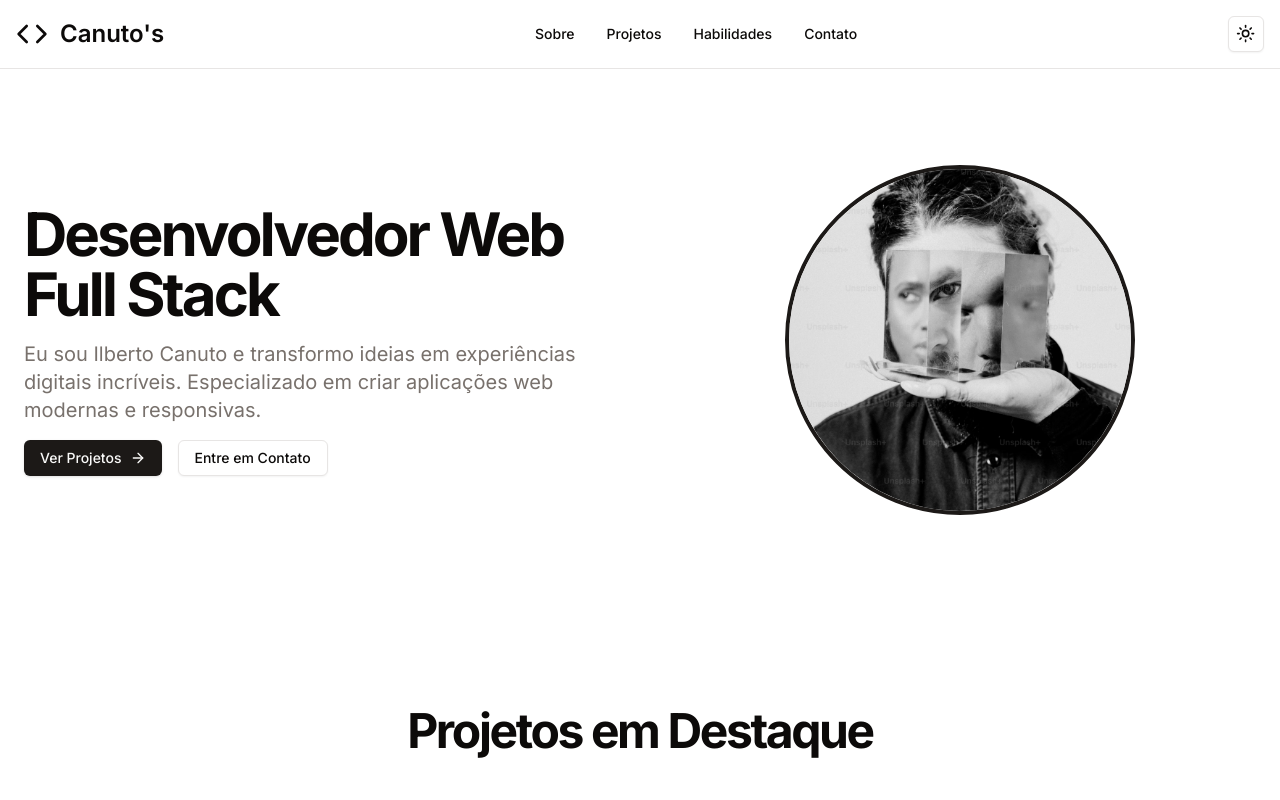
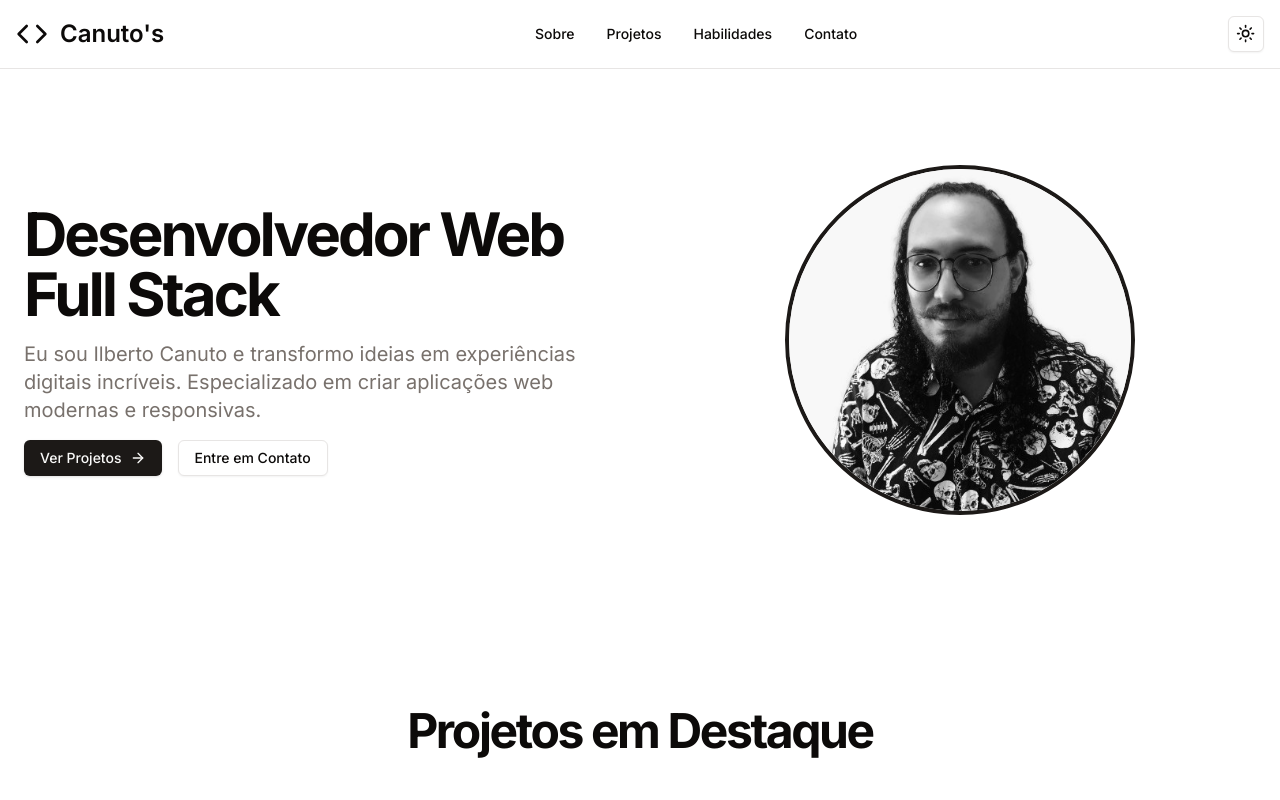
Before and after one commit to canutoilberto/nenos-portfolio, a Next.js app: page / in a window 1280 px wide. Shown: the top 800 px of the page. Built offline with nearby package versions, Linux system fonts and the light colour scheme.

Commit message:
[Refact] New photo added

```diff
--- a/components/HeaderSection.tsx
+++ b/components/HeaderSection.tsx
@@ -45,7 +45,7 @@ export default function HeaderSection() {
           >
             <div className="relative w-[280px] h-[280px] sm:w-[350px] sm:h-[350px] rounded-full overflow-hidden border-4 border-primary">
               <Image
-                src="/person.avif"
+                src="/me.jpg"
                 alt="Foto do Desenvolvedor"
                 layout="fill"
                 objectFit="cover"
```
Also changed, not shown: public/eu.JPG (added), public/me.jpg (added).
